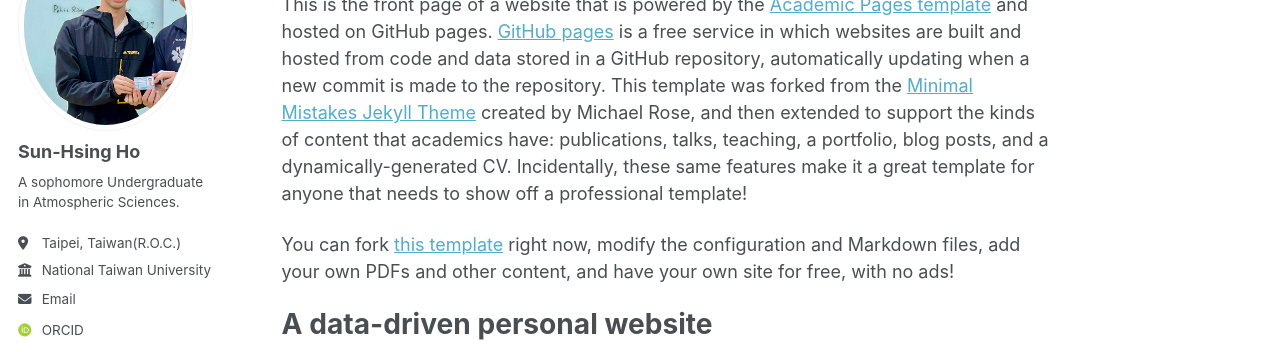
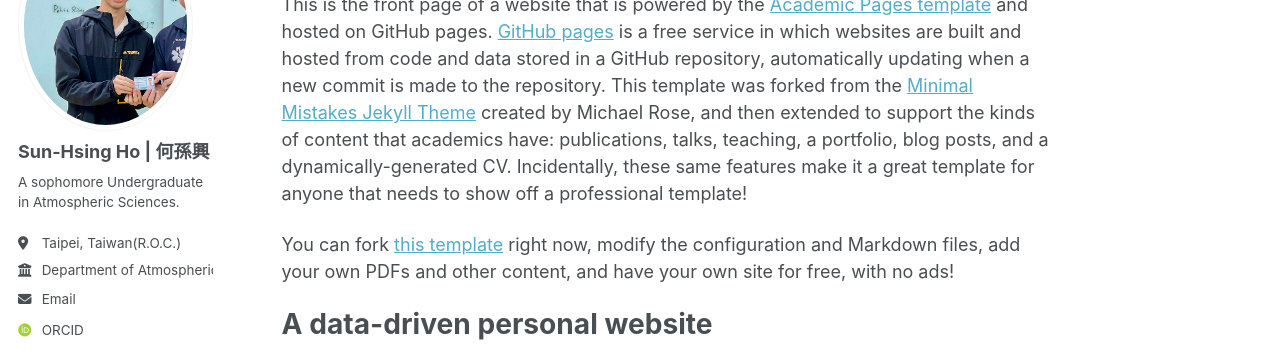
Before and after one commit to Samson-Ho/Samson-Ho.github.io, a Jekyll site: the page built from _pages/about.md, in a window 1280 px wide. Shown: the part 180-532 px from the top of the page. Built offline with Jekyll 4.4.1, drawn with Linux system fonts in a browser that asks for light colours; some web fonts are replaced; a script bundle is joined from its source files by our own code; library files that are not in the unit come from our copies.

Commit message:
Update author name and employer in config

```diff
--- a/_config.yml
+++ b/_config.yml
@@ -24,11 +24,11 @@ repository               : "https://github.com/Samson-Ho/Samson-Ho.github.io/"
 author:
   # Biographic information
   avatar           : "profile.png"
-  name             : "Sun-Hsing Ho"
+  name             : "Sun-Hsing Ho  |  何孫興"
   pronouns         : # example: "she/her"
   bio              : "A sophomore Undergraduate in Atmospheric Sciences."
   location         : "Taipei, Taiwan(R.O.C.)"
-  employer         : "National Taiwan University"
+  employer         : "Department of Atmospheric Sciences, NTU"
   uri              : # URL
   email            : "b13209041@g.ntu.edu.tw"
 
```
